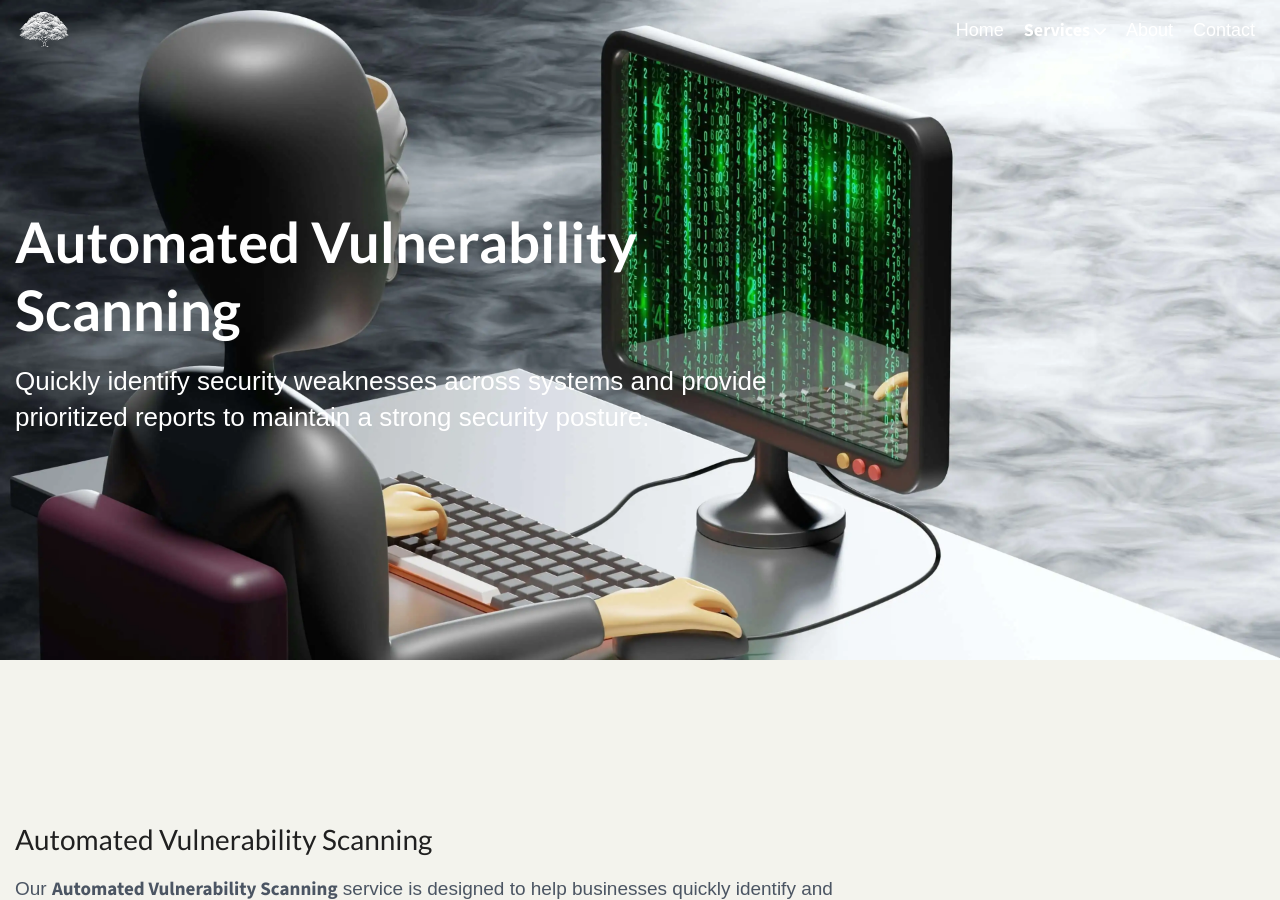
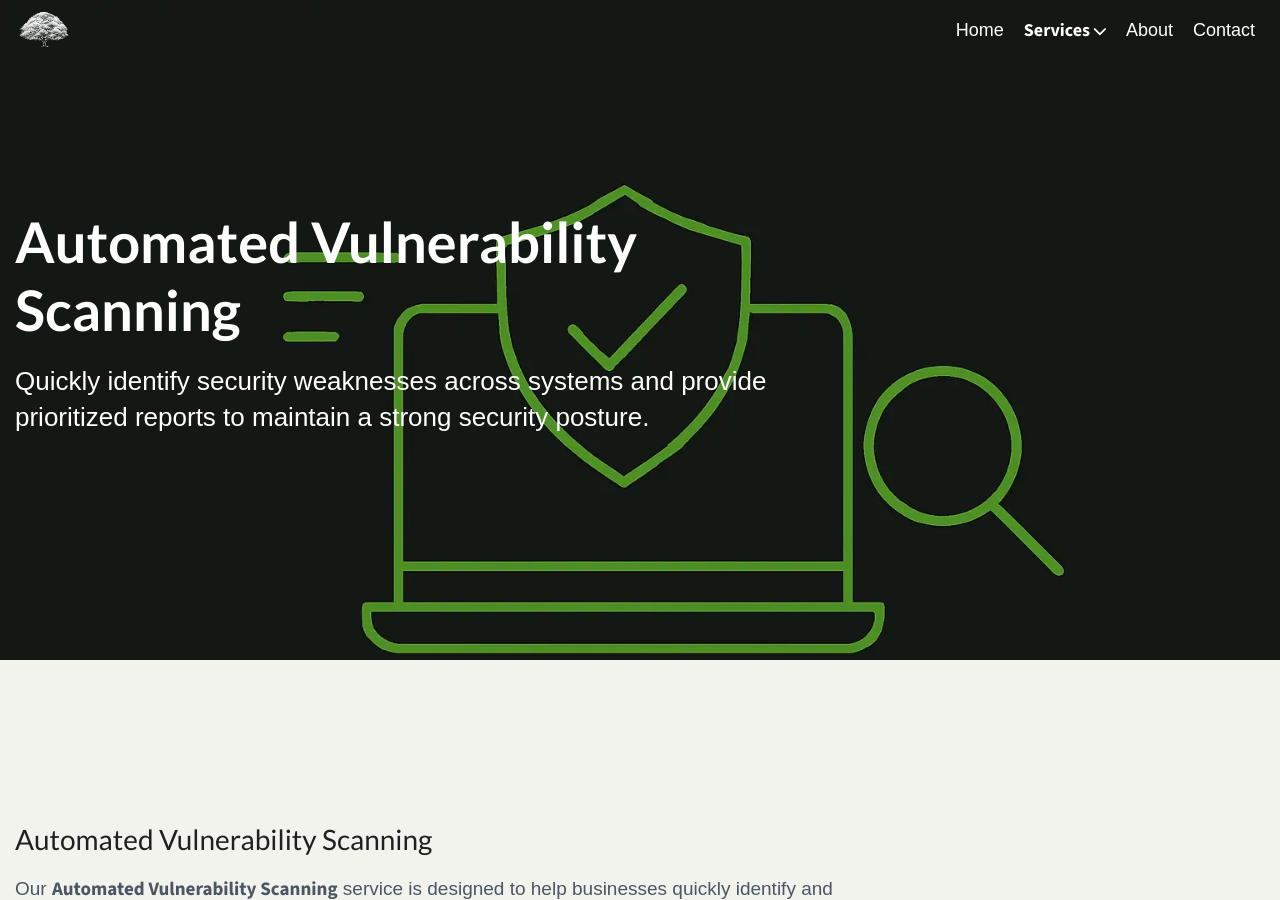
Before and after one commit to t3lesph0re/deepwoodssec.github.io, a Jekyll site: the page built from collections/_services/automated-vuln-scanning.md, in a window 1280 px wide and 900 px high. Built offline with Jekyll 4.4.1, drawn with Linux system fonts in a browser that asks for light colours; some web fonts are replaced.

Commit message:
Update automated-vuln-scanning.md

```diff
--- a/collections/_services/automated-vuln-scanning.md
+++ b/collections/_services/automated-vuln-scanning.md
@@ -6,8 +6,8 @@
 header_transparent: true
 fa_icon: false
 icon: "/assets/images/icons/DWS_WebsiteIcons_Black-03.png"
-thumbnail: "/assets/images/gen/services/scan-background8.webp"
-image: "/assets/images/gen/services/scan-background8.webp"
+thumbnail: "/assets/images/gen/services/vuln-scan.webp"
+image: "/assets/images/gen/services/vuln-scan.webp"
 
 hero:
   enabled: true
@@ -17,7 +17,7 @@
   background_color: ""
   background_gradient: true
   background_image_blend_mode: false # "overlay", "multiply", "screen"
-  background_image: "/assets/images/gen/services/scan-background8.webp"
+  background_image: "/assets/images/gen/services/vuln-scan.webp"
   fullscreen_mobile: false
   fullscreen_desktop: false
   height: 660px
```
